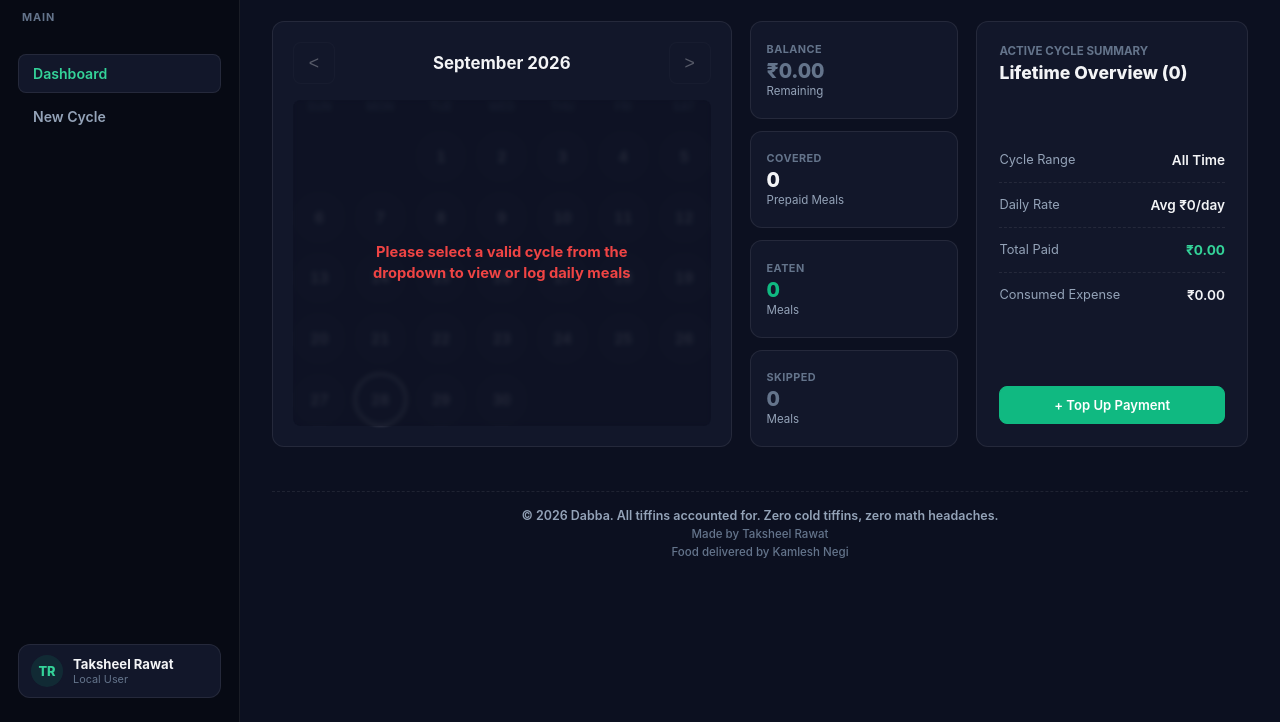
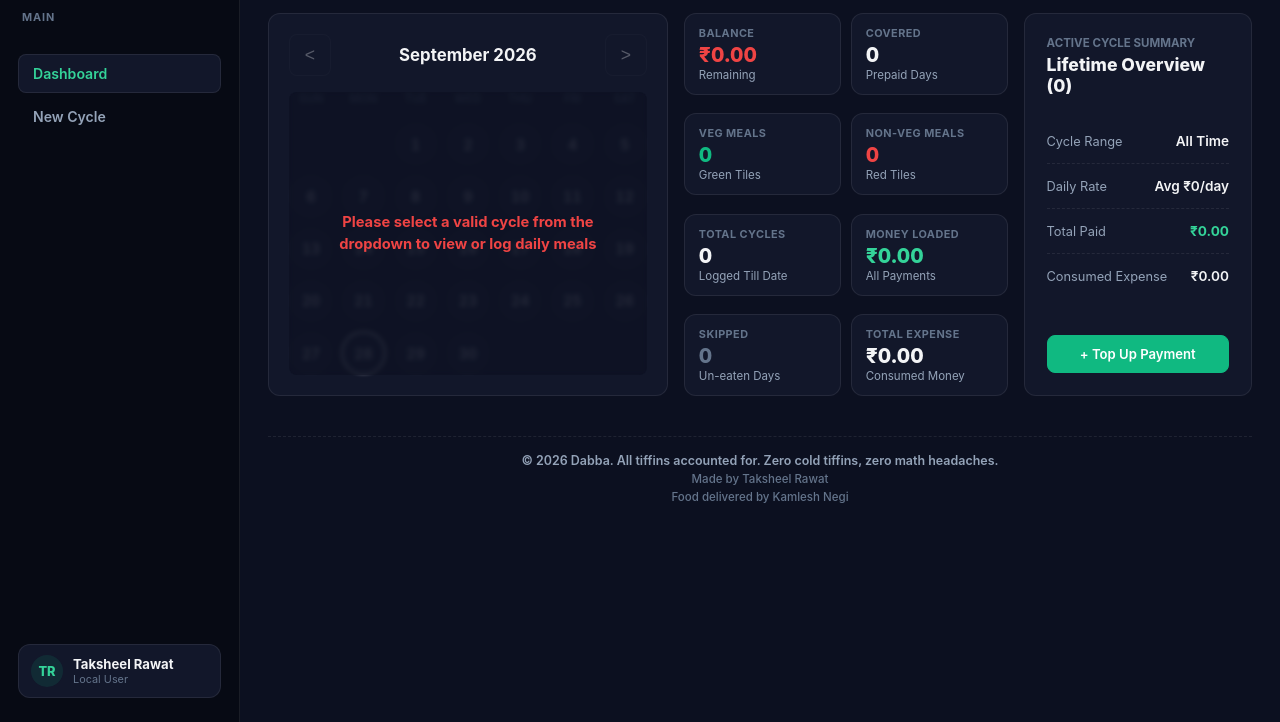
Before and after one commit to TaksheelSingh/dabba, a website: page public/index.html in a window 1280 px wide. Shown: the part 78-800 px from the top of the page. Drawn offline with Linux system fonts and the light colour scheme; no server answers.

Commit message:
feat(ui): add 8-card KPI grid, full edge-to-edge desktop layout symmetry, and red non-veg meal indicator

```diff
--- a/public/app.js
+++ b/public/app.js
@@ -263,8 +263,12 @@ function showToast(msg) {
 function updateDashboardSymmetry() {
   const balanceEl = document.getElementById('kpi-balance');
   const daysCoveredEl = document.getElementById('kpi-days-covered');
-  const eatenCntEl = document.getElementById('kpi-eaten-cnt');
+  const vegCntEl = document.getElementById('kpi-veg-cnt');
+  const nonVegCntEl = document.getElementById('kpi-nonveg-cnt');
+  const totalCyclesEl = document.getElementById('kpi-total-cycles');
+  const totalLoadedEl = document.getElementById('kpi-total-loaded');
   const skippedCntEl = document.getElementById('kpi-skipped-cnt');
+  const totalExpenseEl = document.getElementById('kpi-total-expense');
 
   const ledgerTitle = document.getElementById('ledger-cycle-title');
   const ledgerRange = document.getElementById('ledger-range');
@@ -273,23 +277,32 @@ function updateDashboardSymmetry() {
   const ledgerExpense = document.getElementById('ledger-expense');
   const calendarCard = document.getElementById('calendar-card');
 
+  const allMealsList = Object.values(state.meals);
+  const totalVegAll = allMealsList.filter(m => m.status === 'eaten').length;
+  const totalNonVegAll = allMealsList.filter(m => m.status === 'special').length;
+  const totalLoadedAll = state.cycles.reduce((sum, c) => sum + (c.total_paid || 0), 0);
+
   if (state.selectedCycleId === 'all') {
     // Lock calendar visual state in overview mode
     if (calendarCard) calendarCard.classList.add('locked');
 
-    // In All Cycles overview mode, statistics reset to null / 0 defaults
-    balanceEl.innerText = `₹0.00`;
-    balanceEl.style.color = 'var(--text-muted)';
+    balanceEl.innerText = `₹${(state.telemetry.netBalance || 0).toFixed(2)}`;
+    balanceEl.style.color = (state.telemetry.netBalance >= 0) ? 'var(--accent-matcha)' : 'var(--accent-rose)';
     daysCoveredEl.innerText = 0;
-    eatenCntEl.innerText = 0;
-    skippedCntEl.innerText = 0;
+
+    if (vegCntEl) vegCntEl.innerText = totalVegAll;
+    if (nonVegCntEl) nonVegCntEl.innerText = totalNonVegAll;
+    if (totalCyclesEl) totalCyclesEl.innerText = state.cycles.length;
+    if (totalLoadedEl) totalLoadedEl.innerText = `₹${totalLoadedAll.toFixed(2)}`;
+    if (skippedCntEl) skippedCntEl.innerText = state.telemetry.lifetimeSkippedCount || 0;
+    if (totalExpenseEl) totalExpenseEl.innerText = `₹${(state.telemetry.lifetimeExpense || 0).toFixed(2)}`;
 
     // Clean Ledger Header Title with Cycle Count increment
     ledgerTitle.innerText = `Lifetime Overview (${state.cycles.length})`;
     ledgerRange.innerText = `All Time`;
     ledgerRate.innerText = `Avg ₹0/day`;
-    ledgerPaid.innerText = `₹0.00`;
-    ledgerExpense.innerText = `₹0.00`;
+    ledgerPaid.innerText = `₹${totalLoadedAll.toFixed(2)}`;
+    ledgerExpense.innerText = `₹${(state.telemetry.lifetimeExpense || 0).toFixed(2)}`;
 
   } else {
     // Unlock calendar visual state when cycle is selected
@@ -302,8 +315,18 @@ function updateDashboardSymmetry() {
       balanceEl.style.color = bal >= 0 ? 'var(--accent-matcha)' : 'var(--accent-rose)';
 
       daysCoveredEl.innerText = cycle.days_covered;
-      eatenCntEl.innerText = cycle.eaten_count;
-      skippedCntEl.innerText = cycle.skipped_count;
+
+      // Filter meals specifically for selected cycle range
+      const cycleMeals = allMealsList.filter(m => m.date >= cycle.start_date && m.date <= cycle.end_date);
+      const vegCount = cycleMeals.filter(m => m.status === 'eaten').length;
+      const nonVegCount = cycleMeals.filter(m => m.status === 'special').length;
+
+      if (vegCntEl) vegCntEl.innerText = vegCount;
+      if (nonVegCntEl) nonVegCntEl.innerText = nonVegCount;
+      if (totalCyclesEl) totalCyclesEl.innerText = state.cycles.length;
+      if (totalLoadedEl) totalLoadedEl.innerText = `₹${cycle.total_paid.toFixed(2)}`;
+      if (skippedCntEl) skippedCntEl.innerText = cycle.skipped_count;
+      if (totalExpenseEl) totalExpenseEl.innerText = `₹${cycle.total_expense.toFixed(2)}`;
 
       ledgerTitle.innerText = `Cycle #${cycle.cycle_number}`;
       ledgerRange.innerText = `${formatShortDateYear(cycle.start_date)} - ${formatShortDateYear(cycle.end_date)}`;
@@ -370,10 +393,10 @@ function renderCalendar() {
         if (meal) {
           if (meal.status === 'eaten') {
             tile.classList.add('state-eaten');
-            tile.title = `Eaten Meal (Standard Rate: ₹${meal.rate_snapshot})`;
+            tile.title = `Veg Meal (Standard Rate: ₹${meal.rate_snapshot})`;
           } else if (meal.status === 'special') {
             tile.classList.add('state-special');
-            tile.title = `Special Meal (Custom Expense: ₹${meal.rate_snapshot})`;
+            tile.title = `Non-Veg Meal (Custom Expense: ₹${meal.rate_snapshot})`;
           }
         }
       }
--- a/public/index.html
+++ b/public/index.html
@@ -98,7 +98,7 @@
           </div>
         </div>
 
-        <!-- Column 2 (Smallest / Middle): 4 KPI Mini-Cards Stacked Vertically -->
+        <!-- Column 2 (Middle): 8 KPI Mini-Cards Grid (2x4) -->
         <div class="kpi-vertical-column">
           <div class="kpi-mini-card">
             <div class="kpi-mini-label">Balance</div>
@@ -109,19 +109,43 @@
           <div class="kpi-mini-card">
             <div class="kpi-mini-label">Covered</div>
             <div id="kpi-days-covered" class="kpi-mini-val">0</div>
-            <div class="kpi-mini-sub">Prepaid Meals</div>
+            <div class="kpi-mini-sub">Prepaid Days</div>
           </div>
 
           <div class="kpi-mini-card">
-            <div class="kpi-mini-label">Eaten</div>
-            <div id="kpi-eaten-cnt" class="kpi-mini-val" style="color: var(--accent-emerald);">0</div>
-            <div class="kpi-mini-sub">Meals</div>
+            <div class="kpi-mini-label">Veg Meals</div>
+            <div id="kpi-veg-cnt" class="kpi-mini-val" style="color: var(--accent-emerald);">0</div>
+            <div class="kpi-mini-sub">Green Tiles</div>
+          </div>
+
+          <div class="kpi-mini-card">
+            <div class="kpi-mini-label">Non-Veg Meals</div>
+            <div id="kpi-nonveg-cnt" class="kpi-mini-val" style="color: var(--accent-rose);">0</div>
+            <div class="kpi-mini-sub">Red Tiles</div>
+          </div>
+
+          <div class="kpi-mini-card">
+            <div class="kpi-mini-label">Total Cycles</div>
+            <div id="kpi-total-cycles" class="kpi-mini-val">0</div>
+            <div class="kpi-mini-sub">Logged Till Date</div>
+          </div>
+
+          <div class="kpi-mini-card">
+            <div class="kpi-mini-label">Money Loaded</div>
+            <div id="kpi-total-loaded" class="kpi-mini-val" style="color: var(--accent-matcha);">₹0.00</div>
+            <div class="kpi-mini-sub">All Payments</div>
           </div>
 
           <div class="kpi-mini-card">
             <div class="kpi-mini-label">Skipped</div>
             <div id="kpi-skipped-cnt" class="kpi-mini-val" style="color: var(--text-muted);">0</div>
-            <div class="kpi-mini-sub">Meals</div>
+            <div class="kpi-mini-sub">Un-eaten Days</div>
+          </div>
+
+          <div class="kpi-mini-card">
+            <div class="kpi-mini-label">Total Expense</div>
+            <div id="kpi-total-expense" class="kpi-mini-val">₹0.00</div>
+            <div class="kpi-mini-sub">Consumed Money</div>
           </div>
         </div>
 
@@ -240,19 +264,19 @@
     </div>
   </div>
 
-  <!-- Modal: Edit / Unselect Meal (Green & Yellow Tiles) -->
+  <!-- Modal: Edit / Unselect Meal (Green & Red Tiles) -->
   <div id="modal-special-meal" class="modal-overlay">
     <div class="modal-card">
-      <h3 id="special-meal-title" style="font-size: 1.15rem; font-weight: 800; color: var(--accent-amber);">Meal Options</h3>
+      <h3 id="special-meal-title" style="font-size: 1.15rem; font-weight: 800; color: var(--accent-rose);">Meal Options</h3>
       <p style="font-size: 0.8rem; color: var(--text-muted); margin-top: -10px;" id="special-meal-date-label">Choose an action for this meal date.</p>
 
       <div class="form-group">
-        <label class="form-label">Special Meal Custom Amount (₹)</label>
+        <label class="form-label">Non-Veg Meal Custom Amount (₹)</label>
         <input type="number" id="input-special-meal-amount" class="form-input" placeholder="e.g. 300 for chicken" value="300">
       </div>
 
       <div style="display: flex; flex-direction: column; gap: 8px; margin-top: 6px;">
-        <button class="btn-dashboard btn-white-bar" onclick="submitSpecialMeal()">Special Meal</button>
+        <button class="btn-dashboard btn-white-bar" onclick="submitSpecialMeal()">Non-Veg Meal</button>
         <button class="btn-dashboard btn-white-bar" onclick="removeMealFromModal()">Unselect Meal</button>
         <button class="btn-dashboard" style="margin-top: 4px;" onclick="closeModal('modal-special-meal')">Cancel</button>
       </div>
--- a/public/style.css
+++ b/public/style.css
@@ -142,8 +142,8 @@ header.mobile-header {
 
 /* Main Content Workspace */
 main.main-content {
-  flex: 1; padding: 28px 32px; max-width: 1400px; margin: 0 auto;
-  overflow-y: auto; display: flex; flex-direction: column; gap: 24px;
+  flex: 1; padding: 24px 28px; width: 100%; max-width: 100%; margin: 0;
+  overflow-y: auto; display: flex; flex-direction: column; gap: 20px;
   position: relative;
 }
 
@@ -180,9 +180,10 @@ select.custom-select:focus { border-color: var(--accent-matcha); }
  * ------------------------------------------------------------- */
 .dashboard-3col-grid {
   display: grid;
-  grid-template-columns: 2.2fr 1fr 1.3fr;
-  gap: 18px;
+  grid-template-columns: 2.1fr 1.7fr 1.2fr;
+  gap: 16px;
   align-items: stretch;
+  width: 100%;
 }
 
 /* Col 1: Attendance Calendar Card */
@@ -268,18 +269,18 @@ select.custom-select:focus { border-color: var(--accent-matcha); }
 }
 
 .day-tile.state-special {
-  background: var(--accent-amber) !important; color: #000000 !important; font-weight: 800;
-  box-shadow: 0 0 10px rgba(245, 158, 11, 0.5); border-color: var(--accent-amber) !important;
+  background: var(--accent-rose) !important; color: #FFFFFF !important; font-weight: 800;
+  box-shadow: 0 0 10px rgba(239, 68, 68, 0.4); border-color: var(--accent-rose) !important;
 }
 
-/* Col 2: 4 KPI Cards Stacked Vertically */
+/* Col 2: 8 KPI Cards Grid (2 Columns x 4 Rows) */
 .kpi-vertical-column {
-  display: flex; flex-direction: column; gap: 12px; justify-content: space-between; height: 100%;
+  display: grid; grid-template-columns: repeat(2, 1fr); gap: 10px; justify-content: stretch; align-content: space-between; height: 100%;
 }
 
 .kpi-mini-card {
-  background: var(--surface-card); border: 1px solid var(--border-subtle); border-radius: var(--radius-md); padding: 14px 16px;
-  display: flex; flex-direction: column; justify-content: center; flex: 1;
+  background: var(--surface-card); border: 1px solid var(--border-subtle); border-radius: var(--radius-md); padding: 12px 14px;
+  display: flex; flex-direction: column; justify-content: center; flex: 1; min-height: 72px;
 }
 .kpi-mini-label { font-size: 0.68rem; font-weight: 700; color: var(--text-muted); text-transform: uppercase; letter-spacing: 0.04em; }
 .kpi-mini-val { font-size: 1.3rem; font-weight: 800; font-variant-numeric: tabular-nums; margin: 2px 0 1px 0; }
```
